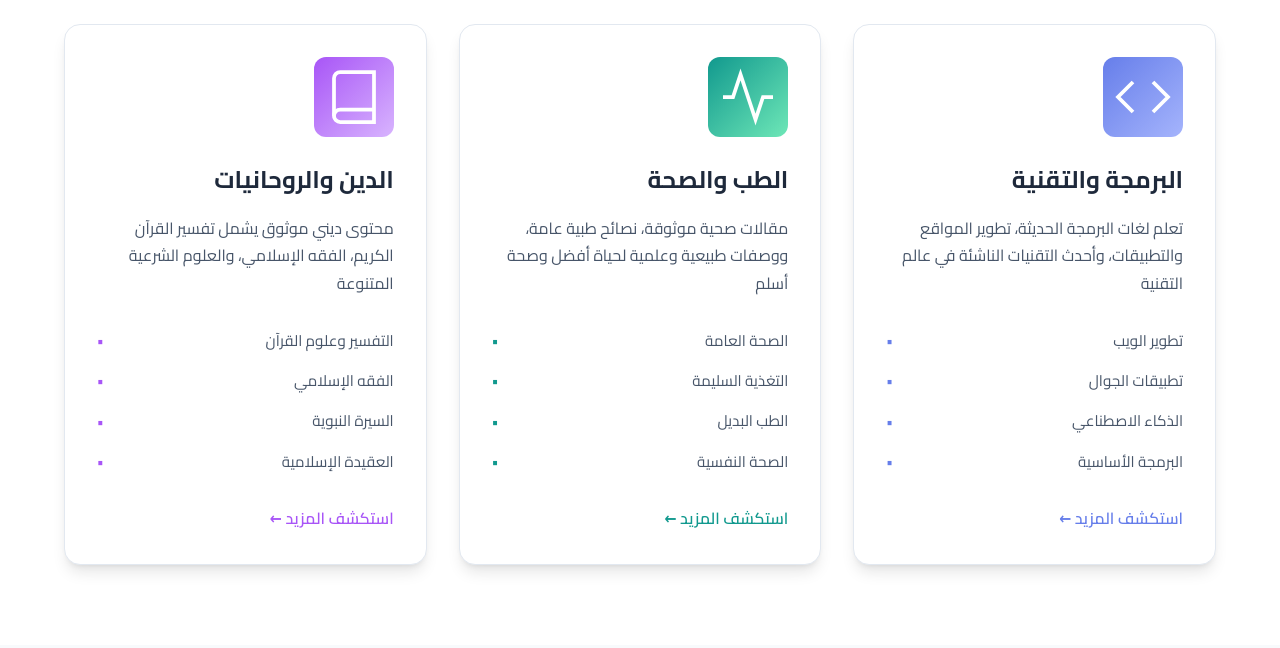
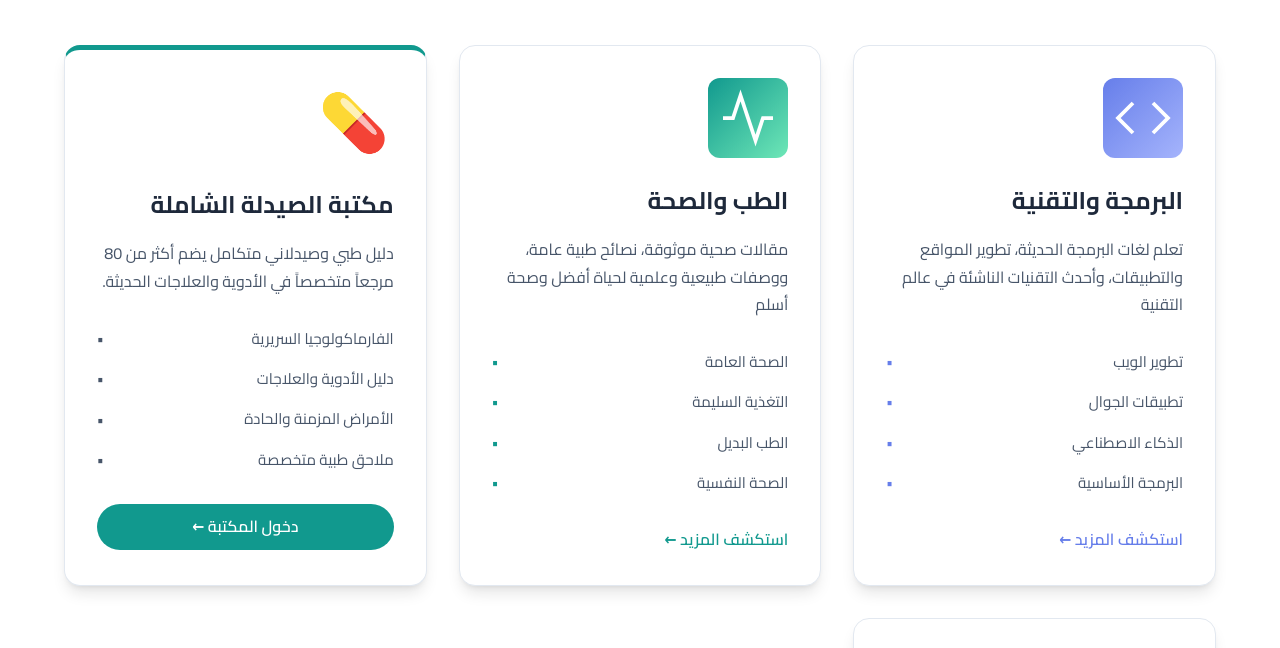
Before and after one commit to AHdbncncn/my-website, a plain HTML site: page index.html in a window 1280 px wide. Shown: the part 899-1547 px from the top of the page. Drawn offline with Linux system fonts and the light colour scheme.

Commit message:
Add files via upload

```diff
--- a/index.html
+++ b/index.html
@@ -35,6 +35,7 @@
                         <li><a href="index.html" class="nav-link active">الرئيسية</a></li>
                         <li><a href="pages/programming.html" class="nav-link">البرمجة والتقنية</a></li>
                         <li><a href="pages/health.html" class="nav-link">الطب والصحة</a></li>
+                        <li><a href="pages/pharmacy.html" class="nav-link">مكتبة الصيدلة</a></li>
                         <li><a href="pages/religion.html" class="nav-link">الدين والروحانيات</a></li>
                     </ul>
                 </nav>
@@ -148,6 +149,24 @@
                                 <li>الصحة النفسية</li>
                             </ul>
                             <a href="pages/health.html" class="card-link">استكشف المزيد ←</a>
+                        </div>
+                    </article>
+
+                    <!-- بطاقة مكتبة الصيدلة -->
+                    <article class="category-card pharmacy" style="border-top: 5px solid #11998e;">
+                        <div class="card-icon">
+                            <span style="font-size: 3.5rem;">💊</span>
+                        </div>
+                        <div class="card-content">
+                            <h3 class="card-title">مكتبة الصيدلة الشاملة</h3>
+                            <p class="card-description">دليل طبي وصيدلاني متكامل يضم أكثر من 80 مرجعاً متخصصاً في الأدوية والعلاجات الحديثة.</p>
+                            <ul class="card-topics">
+                                <li>الفارماكولوجيا السريرية</li>
+                                <li>دليل الأدوية والعلاجات</li>
+                                <li>الأمراض المزمنة والحادة</li>
+                                <li>ملاحق طبية متخصصة</li>
+                            </ul>
+                            <a href="pages/pharmacy.html" class="card-link" style="background: #11998e; color: white; padding: 10px 20px; border-radius: 25px; text-align: center; display: block; margin-top: 15px;">دخول المكتبة ←</a>
                         </div>
                     </article>
 
@@ -438,18 +457,18 @@
                         </li>
                         <li>
                             <span class="contact-icon">📍</span>
-                            <span>المملكة العربية السعودية</span>
+                            <span>جمهورية العراق</span>
                         </li>
                         <li>
                             <span class="contact-icon">📱</span>
-                            <span>+966 123 456 789</span>
+                            <span>+964 7839277919</span>
                         </li>
                     </ul>
                 </div>
             </div>
 
             <div class="footer-bottom">
-                <p class="copyright">© 2024 الموقع المتعدد المجالات. جميع الحقوق محفوظة.</p>
+                <p class="copyright">© 2024 الموقع المتعدد المجالات. جميع الحقوق محفوظة. | تم تصميم الموقع بواسطة المطور والمهندس أحمد عمار العمري</p>
                 <div class="footer-legal">
                     <a href="#">سياسة الخصوصية</a>
                     <a href="#">شروط الاستخدام</a>
```
Also changed, not shown: 1 other file.
